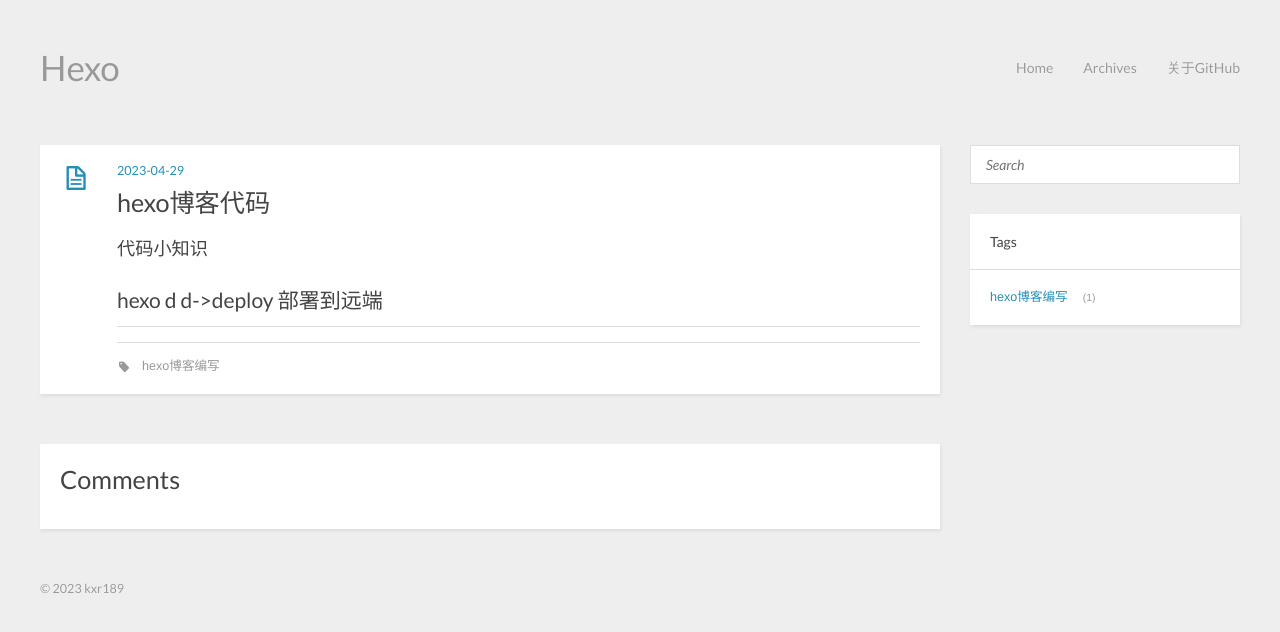
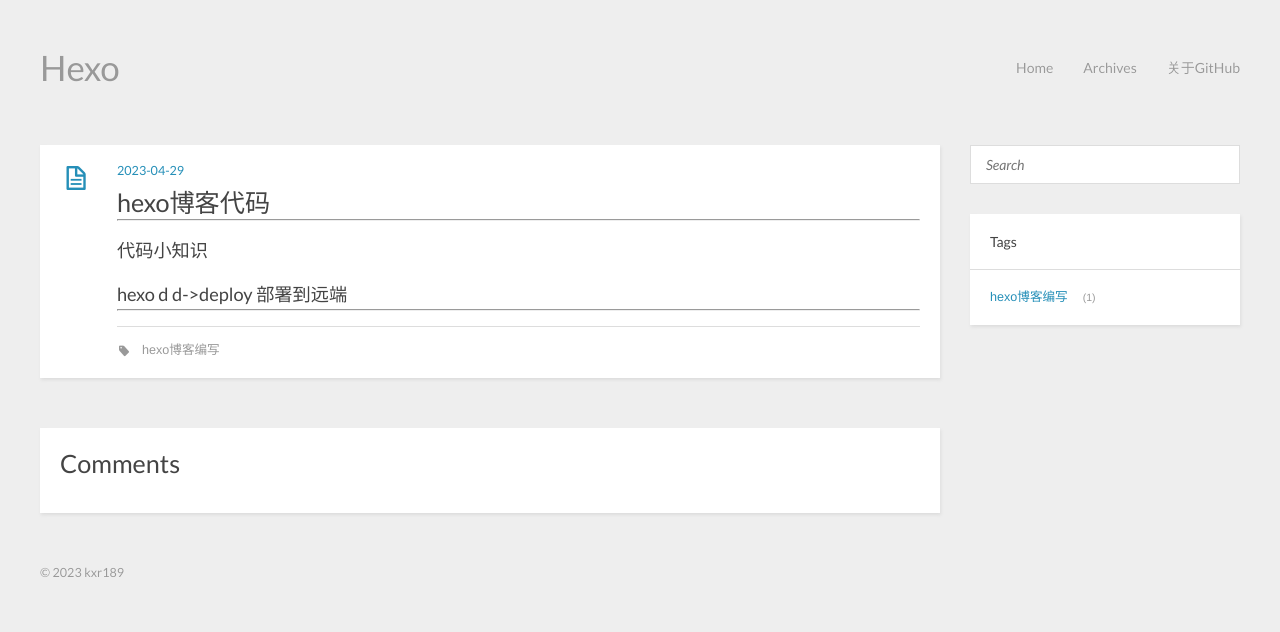
Before and after one commit to kxr189/kxr189.github.io, a plain HTML site: page 2023/04/29/我的第一篇博客“/index.html in a window 1280 px wide. Drawn offline with Linux system fonts and the light colour scheme.

Commit message:
Site updated: 2023-04-29 16:34:35

```diff
--- a/2023/04/29/我的第一篇博客“/index.html
+++ b/2023/04/29/我的第一篇博客“/index.html
@@ -64,7 +64,9 @@
     <div class="e-content entry" itemprop="articleBody">
 
         <span id="more"></span>
-<h3 id="代码小知识"><a href="#代码小知识" class="headerlink" title="代码小知识"></a>代码小知识</h3><h2 id="hexo-d-d-gt-deploy-部署到远端"><a href="#hexo-d-d-gt-deploy-部署到远端" class="headerlink" title="hexo d  d-&gt;deploy  部署到远端"></a>hexo d  d-&gt;deploy  部署到远端</h2>
+<hr>
+<h3 id="代码小知识"><a href="#代码小知识" class="headerlink" title="代码小知识"></a>代码小知识</h3><h3 id="hexo-d-d-gt-deploy-部署到远端"><a href="#hexo-d-d-gt-deploy-部署到远端" class="headerlink" title="hexo d  d-&gt;deploy  部署到远端"></a>hexo d  d-&gt;deploy  部署到远端</h3><hr>
+
 
     </div>
     <footer>
```
Also changed, not shown: index.html (+3 -1 lines).
